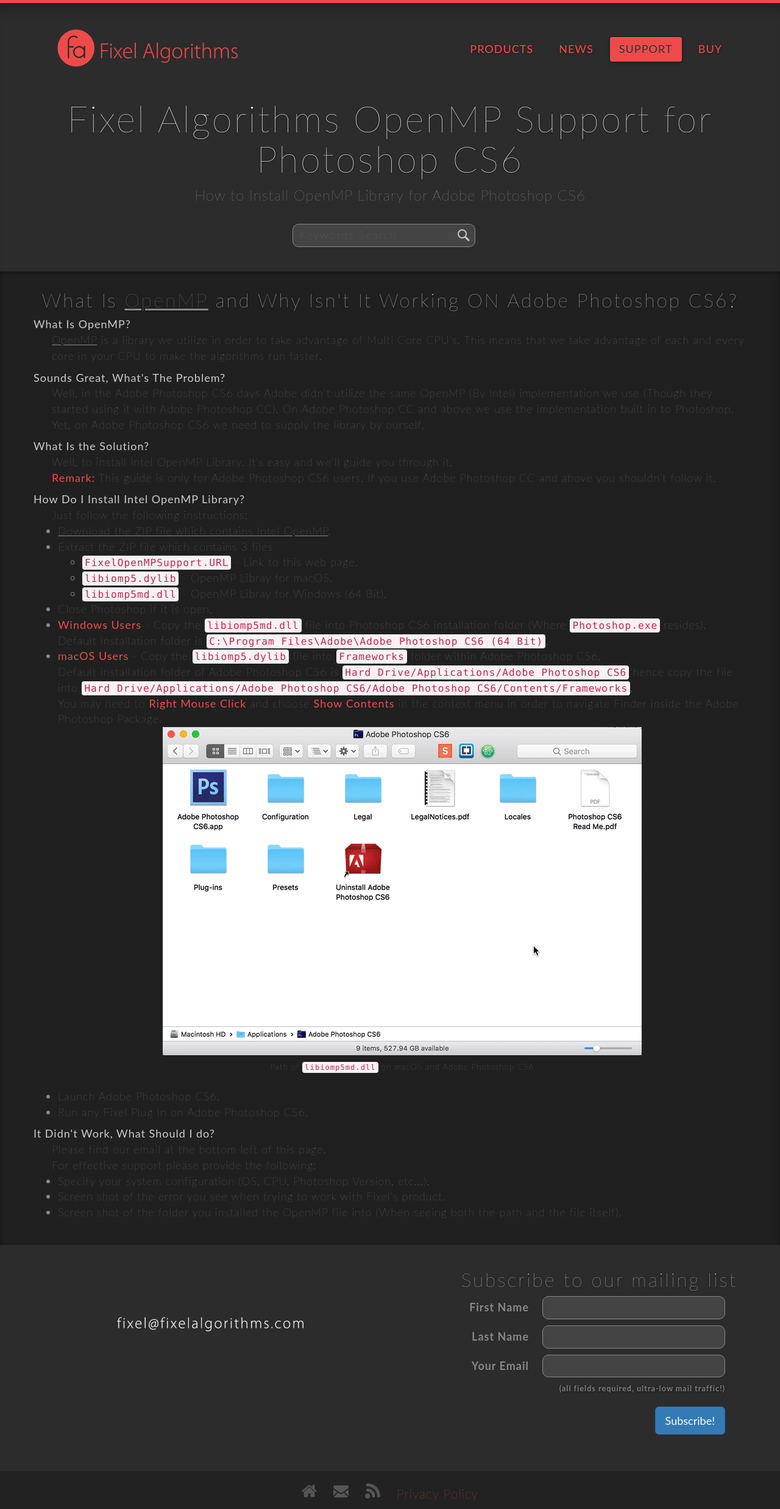
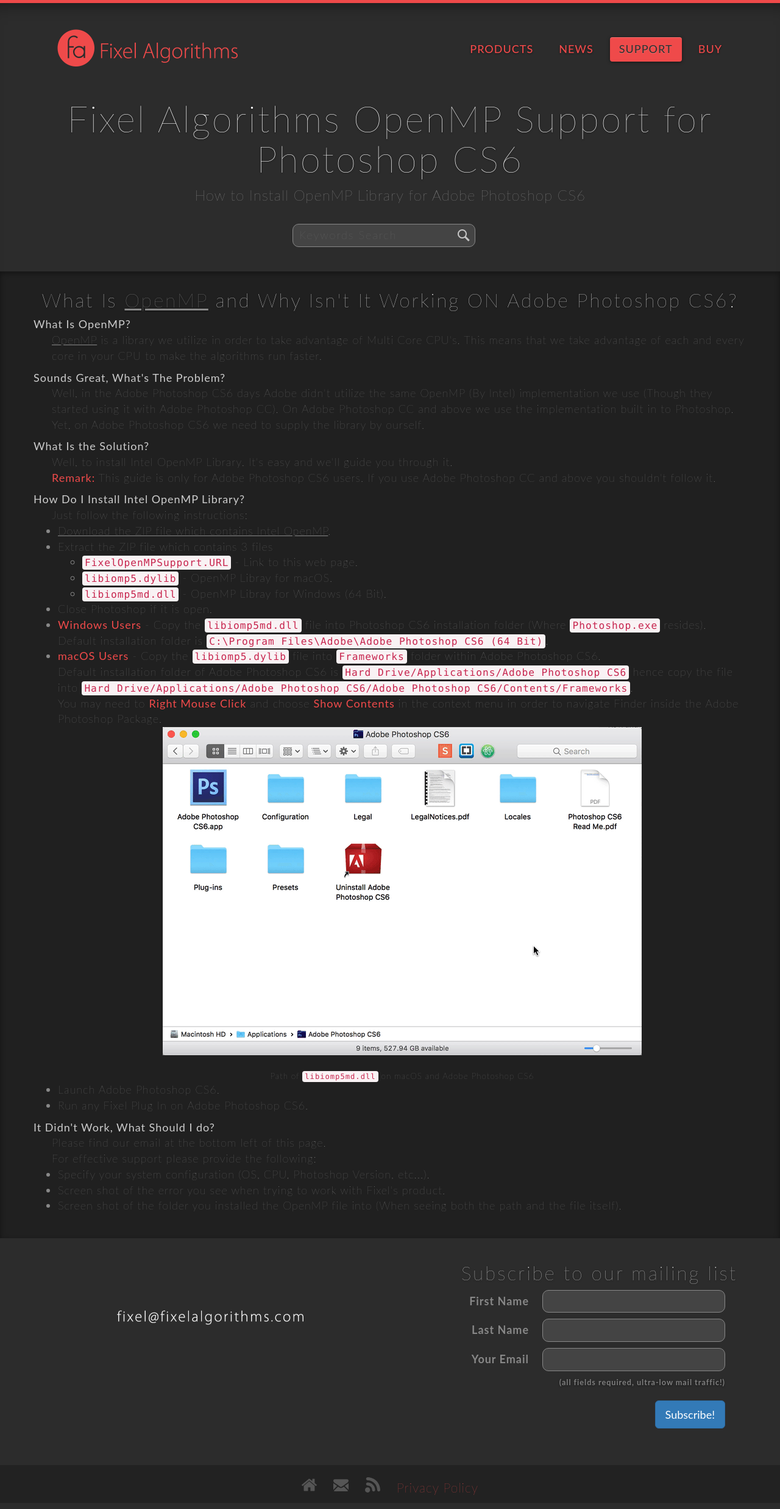
Before and after one commit to FixelAlgorithmsTeam/fixel, a Jekyll site: the page built from support/fixel-openmp-support.html, in a window 1280 px wide. Shown: the whole page at 61% size. Built offline with Jekyll 4.4.1, drawn with Linux system fonts in a browser that asks for light colours; nearby versions of some CDN libraries; comment, search, counter and statistics services are not loaded.

Commit message:
New 	- 	Added OpenMP support page. Fixed 	- 	B Known Issues 	-	C To Do 	- 	D Remarks 	- 	E

```diff
--- a/support/fixel-openmp-support.html
+++ b/support/fixel-openmp-support.html
@@ -58,12 +58,10 @@
 							Default installation folder of Adobe Photoshop CS6 is <code class="highlighter-rouge">Hard Drive/Applications/Adobe Photoshop CS6</code> hence copy the file into <code class="highlighter-rouge">Hard Drive/Applications/Adobe Photoshop CS6/Adobe Photoshop CS6/Contents/Frameworks</code>.<br>
 							You may need to <strong>Right Mouse Click</strong> and choose <strong>Show Contents</strong> in the context menu in order to navigate Finder inside the Adobe Photoshop Package.
 
-							<br>
 							<figure>
-								<a href="images/Libiopenmp5MacOSPhotoshopCS6.png"><img src="images/Libiopenmp5MacOSPhotoshopCS6.png" alt="Installation Path of libiopenmp5.dylib on macOS, Adobe Photoshop CS6" width="786" height="538" class="img-responsive img-center" style="margin-bottom: 10px"></a>
+								<a href="images/Libiopenmp5MacOSPhotoshopCS6.png"><img src="images/Libiopenmp5MacOSPhotoshopCS6.png" alt="Installation Path of libiopenmp5.dylib on macOS, Adobe Photoshop CS6" width="786" height="538" class="img-responsive img-center" style="margin-bottom: 25px; margin-bottom: 25px"></a>
 								<figcaption>Path of <code class="highlighter-rouge">libiomp5md.dll</code> on macOS and Adobe Photoshop CS6</figcaption>
 							</figure>
-							<br>
 
 							</li>
 							<li>Launch Adobe Photoshop CS6.</li>
```
